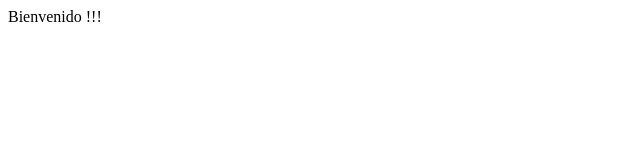
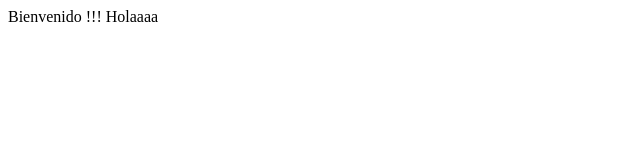
Before and after one commit to silviadev/PruebaGit, a plain HTML site: page index.html in a window 1280 px wide. Shown: the full height of the page, 0-640 px from the left. Drawn offline with Linux system fonts and the light colour scheme.

Commit message:
Segundo commit

```diff
--- a/index.html
+++ b/index.html
@@ -8,5 +8,6 @@
 </head>
 <body>
     Bienvenido !!!
+    Holaaaa
 </body>
 </html>
```
